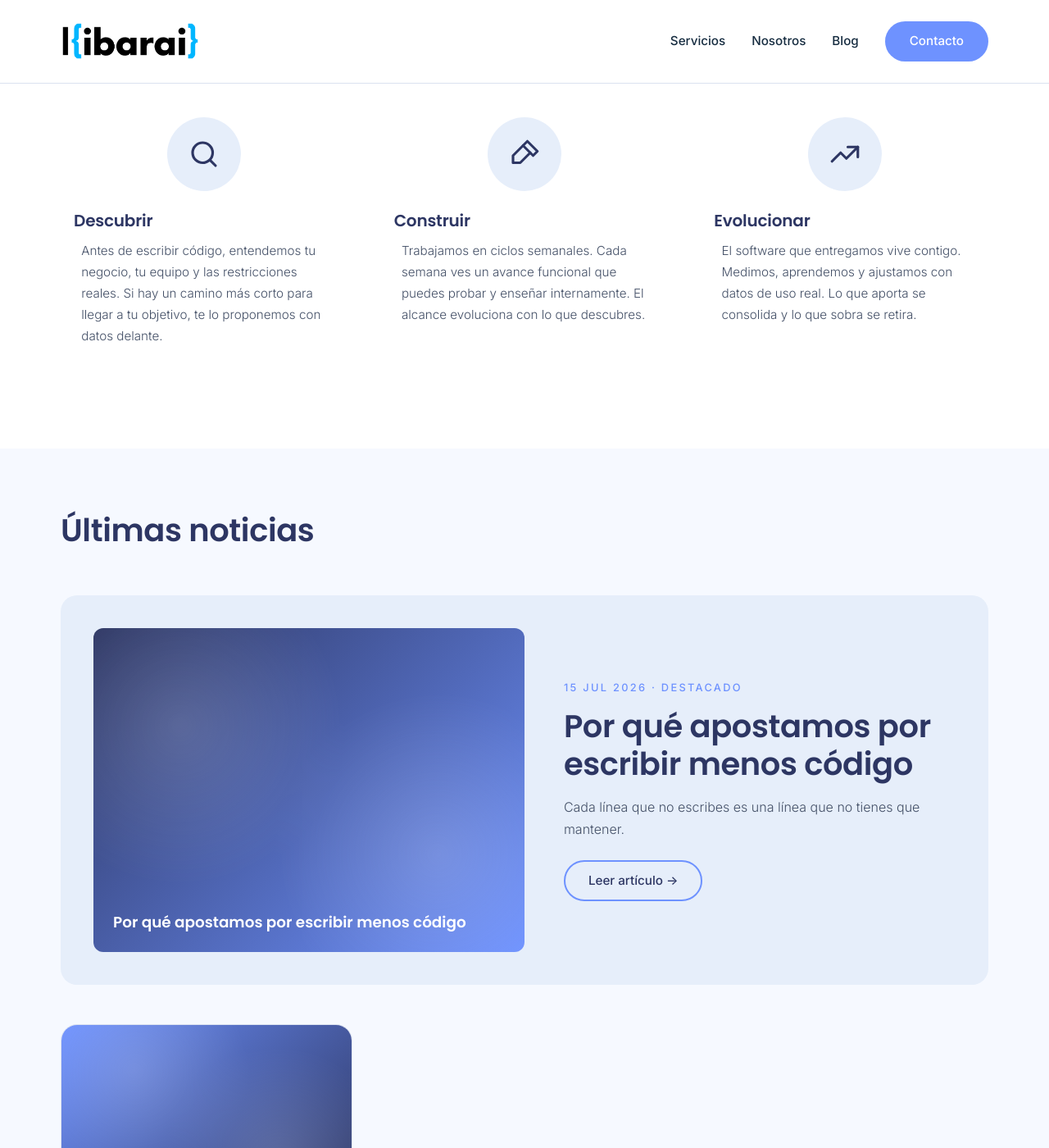
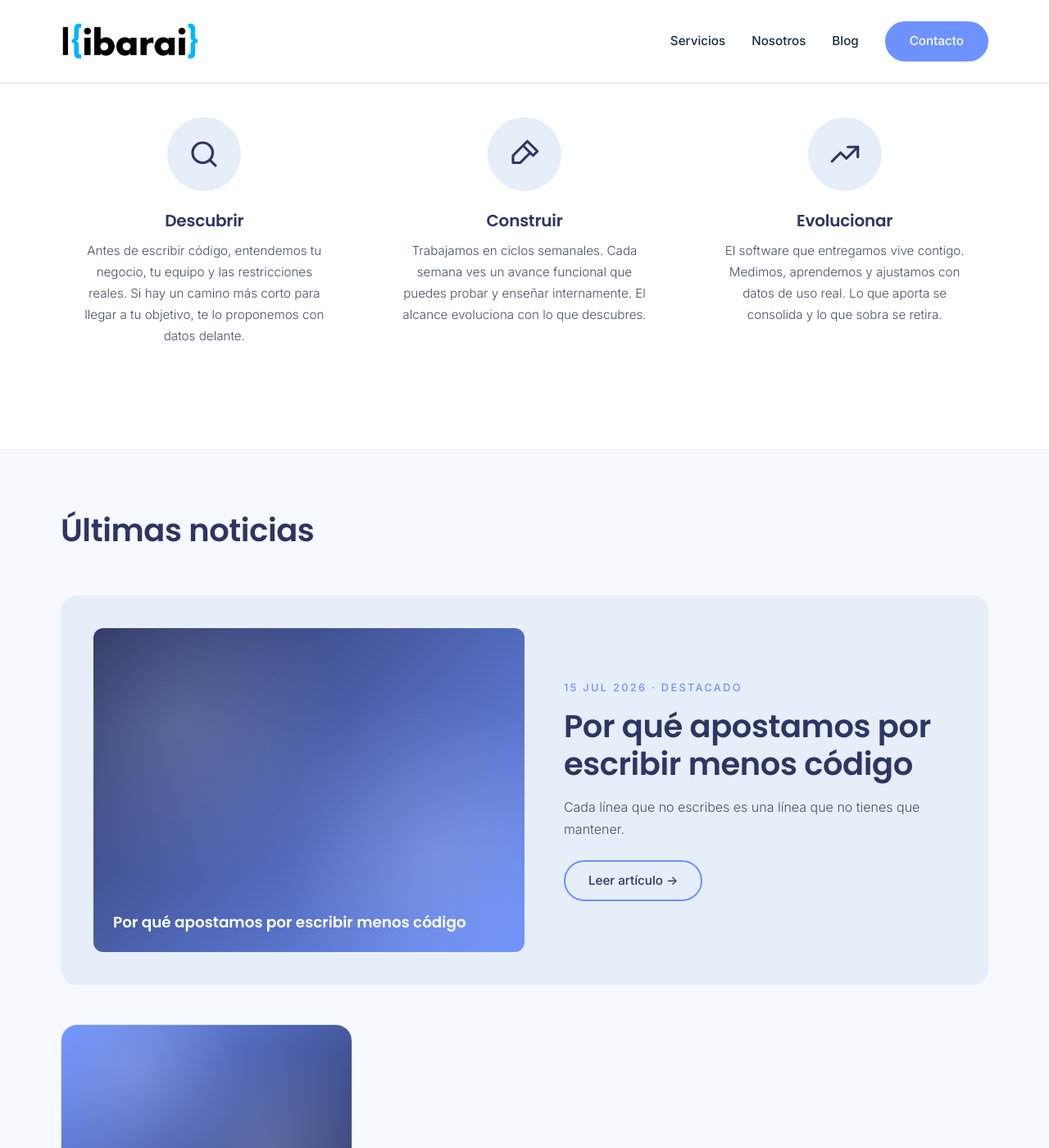
Before and after one commit to Kibarai/Home, a Jekyll site: the page built from index.html, in a window 1280 px wide and 1400 px high, scrolled down 1963 px. Shown: the whole window at 82% size. Built offline with Jekyll 4.4.1, drawn with Linux system fonts in a browser that asks for light colours.

Commit message:
Center h3+p when the info-col has an icon on top
Icon-headed columns (servicios, process steps) read as a vertical
stack around a central axis, so centering the whole text block
under the icon is what the eye expects.

Icon-less columns (nosotros values) stay left-aligned, which reads
better as a block of copy.

Uses :has() so no HTML markup change needed.

Co-Authored-By: Claude Opus 4.7 (1M context) <noreply@anthropic.com>

```diff
--- a/assets/css/main.css
+++ b/assets/css/main.css
@@ -177,6 +177,7 @@ section { padding: clamp(3.5rem, 6vw, 5.5rem) 0; }
 }
 .info-col { text-align: center; padding: 1.5rem 1rem; }
 .info-col h3, .info-col p { max-width: 32ch; margin-left: auto; margin-right: auto; text-align: left; }
+.info-col:has(.info-icon) h3, .info-col:has(.info-icon) p { text-align: center; }
 .info-icon {
   width: 90px; height: 90px; border-radius: 50%;
   margin: 0 auto 1.5rem;
```
